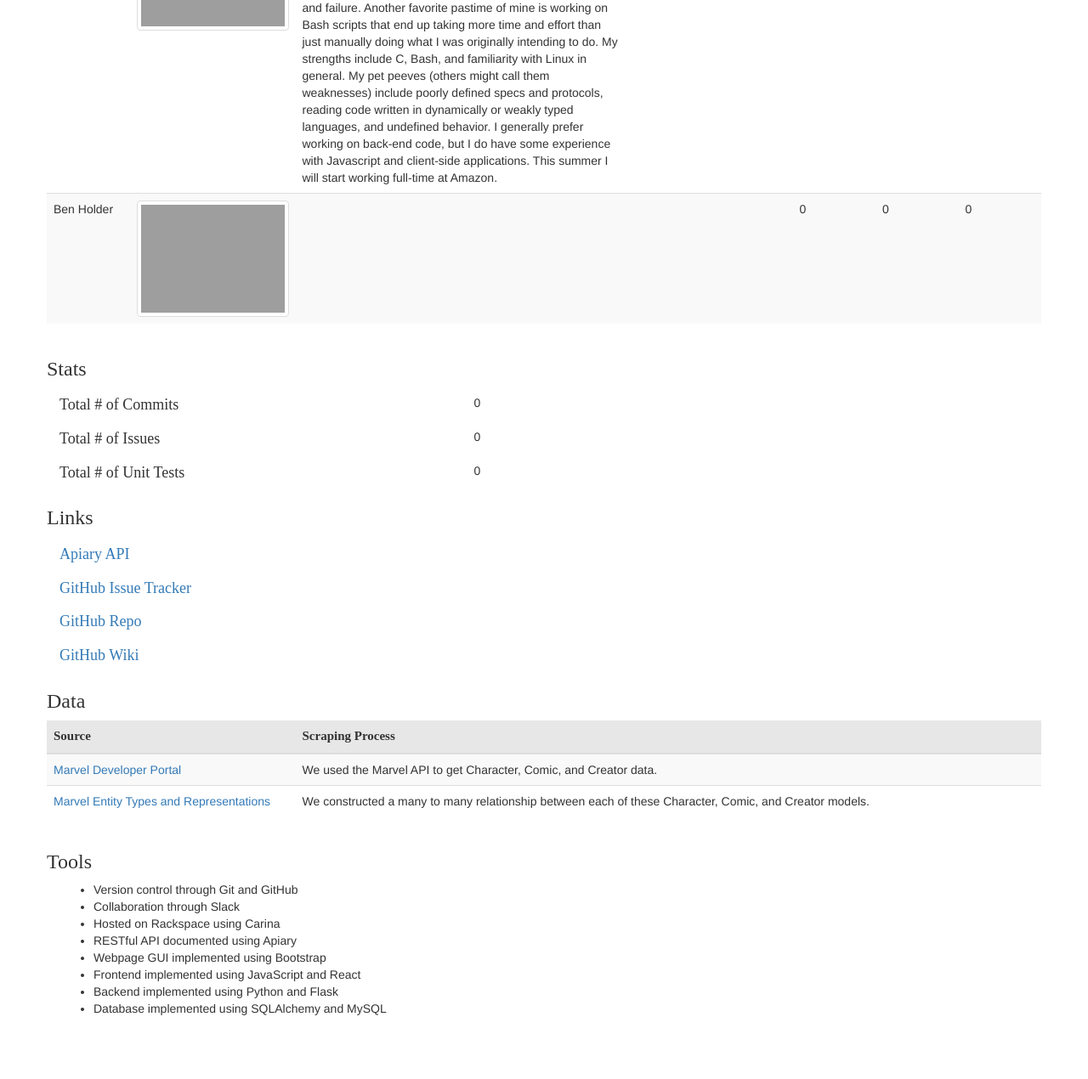
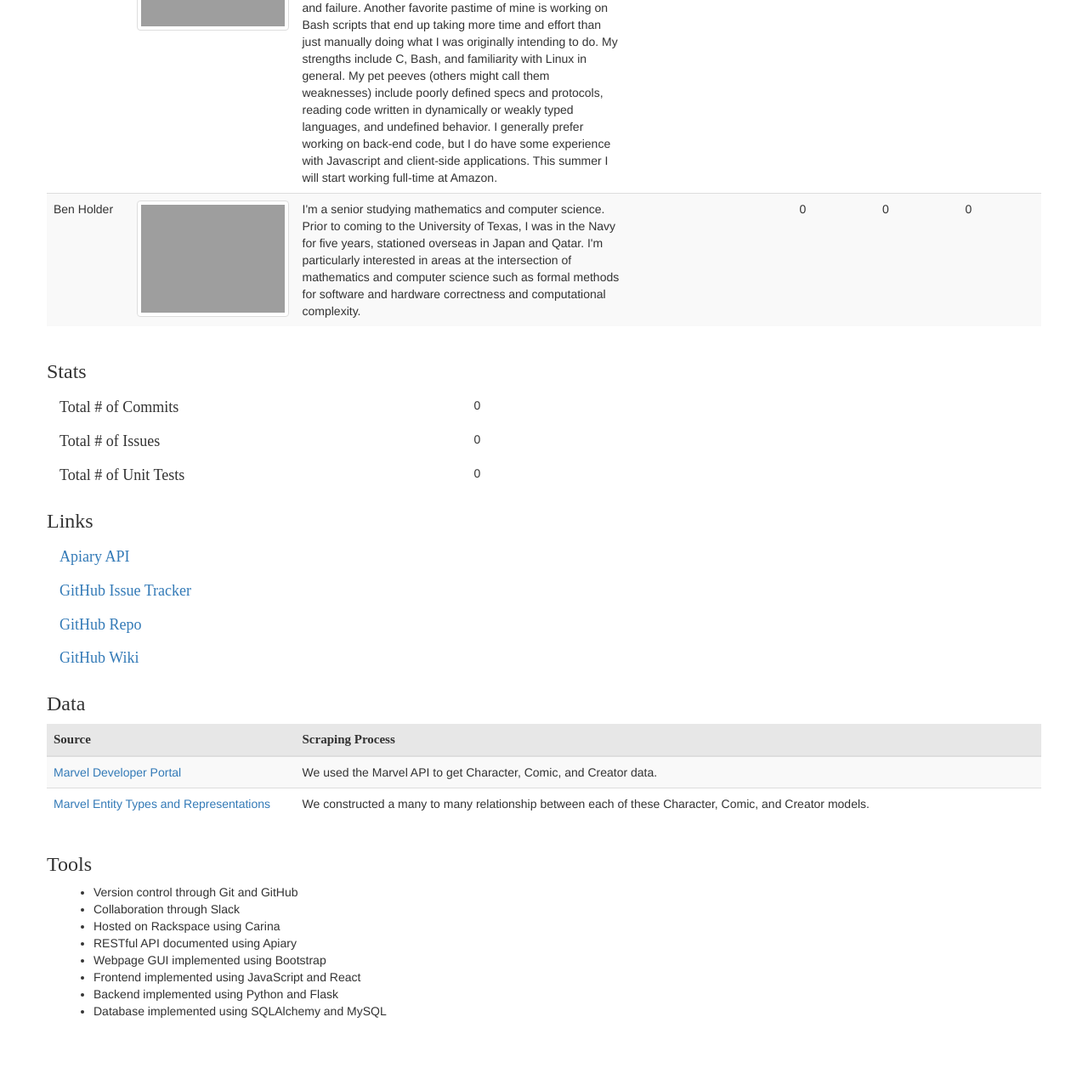
Before and after one commit to nicorobo/cs373-idb, a Flask app: page /about in a window 1280 px wide. Shown: the part 919-2189 px from the top of the page at 85% size. Before the commit the page ends 2114 px from the top, so only its background shows below. Run offline with Flask 2, Linux system fonts and the light colour scheme; some libraries are stand-ins or nearby versions; some web fonts are replaced; grey boxes are pictures that could not be loaded.

Commit message:
Added Ben's bio info

```diff
--- a/app/templates/about.html
+++ b/app/templates/about.html
@@ -113,7 +113,11 @@
 						<tr>
 							<td>Ben Holder</td>
 							<td><img src="https://avatars3.githubusercontent.com/u/3722565?v=3&s=400" height="180" width="180" class="img-thumbnail"></td>
-							<td></td>
+							<td>
+								I'm a senior studying mathematics and computer science. Prior to coming to the University of Texas, I was in the Navy
+								for five years, stationed overseas in Japan and Qatar. I'm particularly interested in areas at the intersection of
+								mathematics and computer science such as formal methods for software and hardware correctness and computational complexity.
+							</td>
 							<td></td>
 							<td>0</td>
 							<td>0</td>
```
